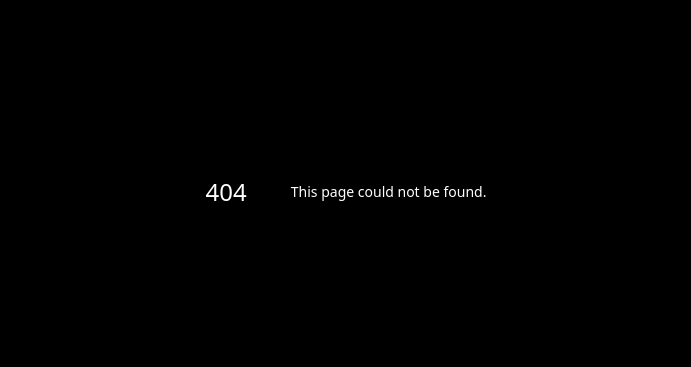
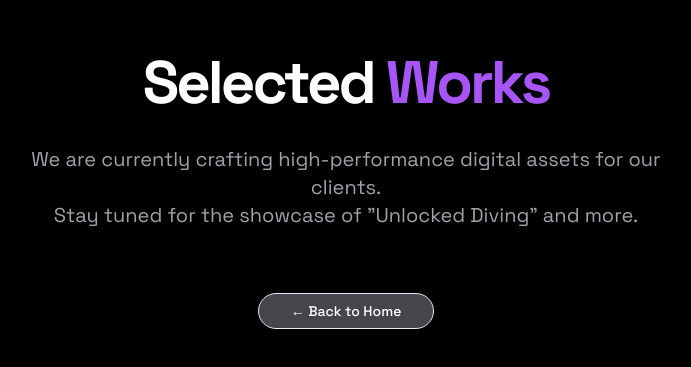
Before and after one commit to commandpaletteth/command-palette-web, a Next.js app: page /ourwork in a window 1280 px wide. Before the commit this address had no page. Shown: the part 209-576 px from the top of the page, without its empty margins (294-985 px from the left). Built offline with nearby package versions, Linux system fonts and the light colour scheme.

Commit message:
Link all buttons and add placeholder Our Work page

```diff
--- /dev/null
+++ b/app/ourwork/page.tsx
@@ -0,0 +1,26 @@
+import Link from "next/link";
+import { Button } from "@/components/ui/button";
+
+export default function OurWorkPage() {
+  return (
+    <div className="min-h-screen bg-black text-white flex flex-col items-center justify-center p-4">
+      <div className="max-w-2xl text-center space-y-8">
+        <h1 className="text-4xl md:text-6xl font-bold tracking-tighter">
+          Selected <span className="text-purple-500">Works</span>
+        </h1>
+        <p className="text-xl text-zinc-400">
+          We are currently crafting high-performance digital assets for our clients.
+          <br />
+          Stay tuned for the showcase of "Unlocked Diving" and more.
+        </p>
+        <div className="pt-8">
+          <Link href="/">
+            <Button variant="outline" className="border-zinc-800 text-white hover:bg-zinc-900 rounded-full px-8">
+              ← Back to Home
+            </Button>
+          </Link>
+        </div>
+      </div>
+    </div>
+  );
+}
--- a/app/page.tsx
+++ b/app/page.tsx
@@ -14,9 +14,11 @@ export default function Home() {
             </div>
             <span className="text-xl font-semibold text-foreground tracking-tight">Command & Palette</span>
           </div>
-          <Button variant="ghost" className="text-foreground hover:bg-secondary font-medium">
+          <Link href="https://calendly.com/command-palette-th/45min" target="_blank">
+  <Button variant="ghost" className="text-sm font-medium hover:text-purple-400 transition-colors">
     Get Started
   </Button>
+</Link>
         </nav>
       </header>
 
@@ -33,13 +35,18 @@ export default function Home() {
               Stop renting your website. Start owning your digital asset.
             </p>
           </div>
-          <div className="flex flex-col sm:flex-row gap-4 justify-center items-center pt-6">
-            <Button size="lg" className="bg-accent text-accent-foreground hover:bg-accent/90 text-base font-semibold px-10 py-7 rounded-full shadow-lg hover:shadow-xl transition-all">
+          <div className="flex flex-col sm:flex-row items-center gap-4 mt-8">
+  <Link href="https://calendly.com/command-palette-th/45min" target="_blank">
+    <Button size="lg" className="rounded-full bg-purple-600 hover:bg-purple-700 text-white px-8 h-12 text-lg font-medium shadow-lg shadow-purple-900/20">
       Consult for Free
     </Button>
-            <Button size="lg" variant="ghost" className="text-foreground hover:bg-secondary text-base font-semibold px-10 py-7 rounded-full">
+  </Link>
+
+  <Link href="/ourwork">
+    <Button variant="ghost" size="lg" className="rounded-full text-zinc-900 dark:text-white hover:bg-zinc-100 dark:hover:bg-zinc-900 px-8 h-12 text-lg font-medium">
       View Our Work
     </Button>
+  </Link>
 </div>
         </div>
       </section>
```
Lines whose indentation alone changed are shown as unchanged.
